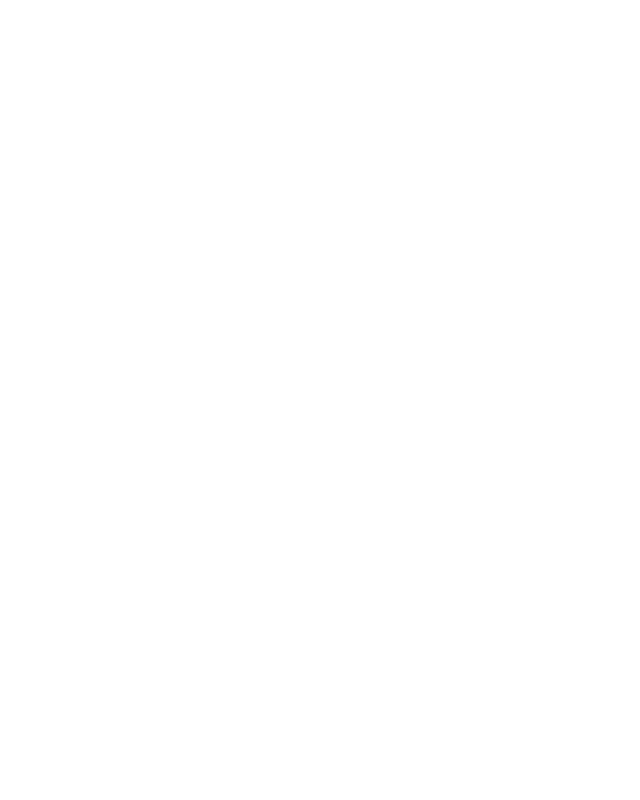
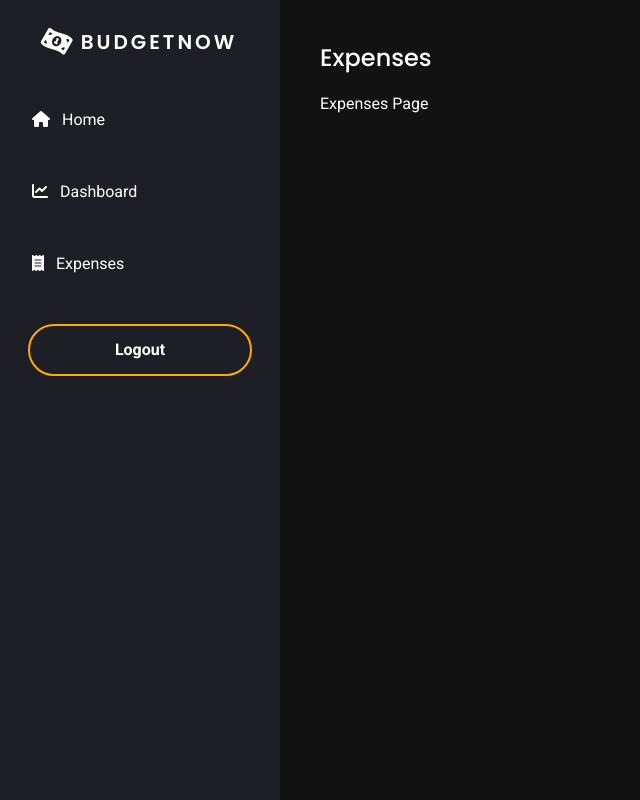
Before and after one commit to mkhikhwan/budget-tracker-mern, a React (Vite) app in the folder frontend/: page /expenses in a window 1280 px wide. Before the commit this address had no page. Shown: the whole page, without its empty margins (0-640 px from the left). Built offline with nearby package versions, Linux system fonts and the light colour scheme.

Commit message:
add expenses page to routes

```diff
--- a/frontend/src/app/App.tsx
+++ b/frontend/src/app/App.tsx
@@ -2,12 +2,14 @@
 import { Route , Routes } from 'react-router-dom';
 import AppLayout from '../shared/layouts/AppLayout';
 import DashboardHomePage from '../features/dashboard/pages/DashboardHomePage';
+import ExpensesPage from '../features/expenses/pages/ExpensesPage';
 
 function App() {
 	return (
 		<Routes>
 			<Route element={< AppLayout /> }>
-				<Route path="/" element={< DashboardHomePage />} />
+				<Route path="/dashboard" element={< DashboardHomePage />} />
+				<Route path="/expenses" element={< ExpensesPage />} />
 			</Route>
 		</Routes>
 	)
--- /dev/null
+++ b/frontend/src/features/expenses/pages/ExpensesPage.tsx
@@ -0,0 +1,12 @@
+import PageLayout from "../../../shared/layouts/PageLayout";
+
+
+function ExpensesPage(){
+    return (
+        <PageLayout header="Expenses">
+            Expenses Page
+        </PageLayout>
+    )
+}
+
+export default ExpensesPage;
--- a/frontend/src/shared/components/NavBar.tsx
+++ b/frontend/src/shared/components/NavBar.tsx
@@ -32,6 +32,11 @@
                         <i className="fa-solid fa-chart-line"></i> Dashboard
                     </Link>
                 </li>
+                <li className={styles.navItem}>
+                    <Link className={styles.item} to="/expenses">
+                        <i className="fa-solid fa-receipt"></i> Expenses
+                    </Link>
+                </li>
                 <div className={styles.navFooter}>
                     <button className={styles.logout}>
                         Logout
```
